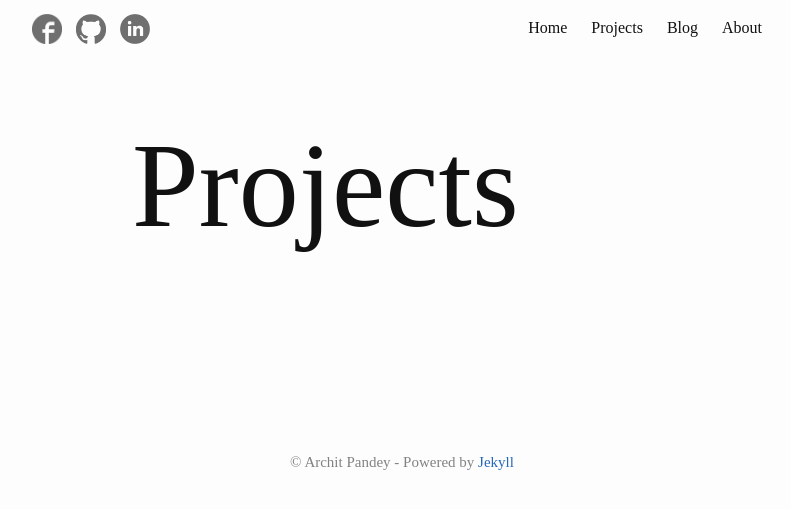
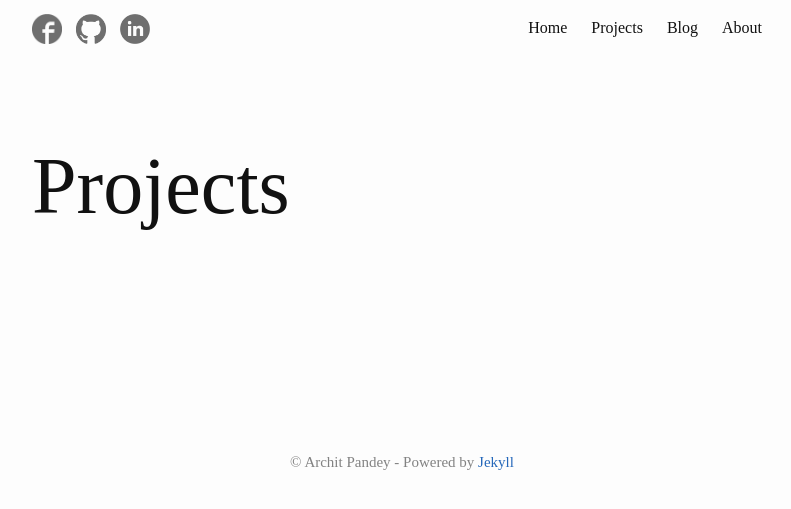
Before and after one commit to marqueslu/archit-p.github.io, a Jekyll site: the page built from _pages/projects.md, in a window 1280 px wide. Shown: the top 509 px of the page, without its empty margins (238-1029 px from the left). Built offline with Jekyll 4.4.1, drawn with Linux system fonts in a browser that asks for light colours.

Commit message:
Changed font-size for page-heading, and some formatting

```diff
--- a/_includes/head.html
+++ b/_includes/head.html
@@ -1,69 +1,5 @@
 <head>
   <meta charset="utf-8">
-  <meta http-equiv="X-UA-Compatible" content="IE=edge">
-  <meta name="viewport" content="width=device-width, initial-scale=1">
-
-  {% assign title = page.title | default: site.title | escape %}
-  {% assign canonical = page.url | replace:'index.html','' | absolute_url %}
-  {% assign description = page.description | default: page.excerpt | default: site.description | strip_html | normalize_whitespace | escape %}
-  <title>{{ title }}</title>
-  <meta name="description" content="{{ description }}">
-  {% if page.keywords %}
-    {% if page.keywords.first %}
-      {% assign keywords = page.keywords | join: ',' %}
-    {% else %}
-      {% assign keywords = page.keywords %}
-    {% endif %}
-    <meta name="keywords" content="{{ keywords }}">
-  {% endif %}
-
-  <link rel="stylesheet" href="{{ "/assets/main.css" | relative_url }}">
-  <link rel="canonical" href="{{ canonical }}">
-  {% assign feed_path = "/feed.xml" %}
-  {% if site.feed and site.feed.path %}
-    {% assign feed_path = site.feed.path %}
-  {% endif %}
-  <link rel="alternate" type="application/rss+xml" title="{{ site.title | escape }}" href="{{ feed_path | absolute_url }}">
-
-  {% if site.facebook_app_id %}
-    <meta property="fb:admins" content="{{ site.facebook_app_id }}">
-    <meta property="og:title" content="{{ title }}">
-    <meta property="og:site_name" content="{{ site.title | escape }}">
-    <meta property="og:url" content="{{ canonical }}">
-    <meta property="og:description" content="{{ description }}">
-    {% if site.facebook_page %}<meta property="article:author" content="{{ site.facebook_page }}">{% endif %}
-    {% if page.facebook.image %}
-      <meta property="og:image" content="{{ page.facebook.image }}">
-    {% elsif site.facebook_image %}
-      <meta property="og:image" content="{{ site.facebook_image }}">
-    {% endif %}
-  {% endif %}
-  <meta name="twitter:card" content="{{ page.twitter_card.type | default: "summary" }}">
-  {% if site.twitter_username %}<meta name="twitter:site" content="{{ site.twitter_username }}">{% endif %}
-  <meta name="twitter:title" content="{{ title | truncate: 70 }}">
-  <meta name="twitter:description" content="{{ description | truncate: 200 }}">
-  {% if page.twitter_card.creator %}
-    <meta name="twitter:creator" content="{{ page.twitter_card.creator }}">
-  {% elsif site.twitter_username %}
-    <meta name="twitter:creator" content="{{ site.twitter_username }}">
-  {% endif %}
-  {% if page.twitter_card.image %}
-    {% if page.twitter_card.type == 'gallery' %}
-      <meta name="twitter:image0" content="{{ page.twitter_card.image }}">
-      <meta name="twitter:image1" content="{{ page.twitter_card.image1 }}">
-      <meta name="twitter:image2" content="{{ page.twitter_card.image2 }}">
-      <meta name="twitter:image3" content="{{ page.twitter_card.image3 }}">
-    {% else %}
-      <meta name="twitter:image:src" content="{{ page.twitter_card.image }}">
-      {% if page.twitter_card.type == 'photo' %}
-        {% if page.twitter_card.width %}<meta name="twitter:image:width" content="{{ page.twitter_card.width }}">{% endif %}
-        {% if page.twitter_card.height %}<meta name="twitter:image:height" content="{{ page.twitter_card.height }}">{% endif %}
-      {% endif %}
-    {% endif %}
-  {% elsif site.twitter_image %}
-    <meta name="twitter:image:src" content="{{ site.twitter_image }}">
-  {% endif %}
-
-  {% include fonts.html %}
-  {% include google_analytics.html %}
+  <title>{{ page.title }}</title>
+  <link rel="stylesheet" href="{{ 'assets/main.css' | relative_url }}">
 </head>
--- a/_layouts/page.html
+++ b/_layouts/page.html
@@ -3,7 +3,6 @@ layout: default
 ---
 
 <article class="page">
-
   <header class="page-header">
     <h1 class="page-title">{{ page.title | escape }}</h1>
   </header>
@@ -11,5 +10,4 @@ layout: default
   <div class="page-content">
     {{ content }}
   </div>
-
 </article>
--- a/_sass/kali/_base.scss
+++ b/_sass/kali/_base.scss
@@ -66,7 +66,7 @@ figcaption {
  * Lists
  */
 ul, ol {
-  margin-left: $spacing-unit;
+  margin-left: 0;
 }
 
 li {
--- a/_sass/kali/_layout.scss
+++ b/_sass/kali/_layout.scss
@@ -87,20 +87,22 @@
 }
 
 .page-title {
-  font-size: 120px;
-  margin-left: 100px;
+  font-size: 500%;
   position: relative;
+  clear: left;
   top: 50%;
   transform: translateY(-50%);
 }
 
 .page-header {
   margin-bottom: $spacing-unit;
+  margin-left: auto;
 }
 
 .post-list {
-  margin-left: 100px;
+  clear: left;
   list-style: none;
+  margin-left: auto;
 
   .post-link:hover {
     text-decoration: none;
@@ -109,7 +111,6 @@
 
   > li {
     margin-bottom: $spacing-unit * 2;
-
     &:not(:first-child) {
       border-top: 4px solid $grey-color-light;
       padding-top: $spacing-unit * 2;
--- a/feed.xml
+++ /dev/null
@@ -1,3 +0,0 @@
----
-layout: feed
----
```
Also changed, not shown: _includes/pagination.html (deleted, +0 -11 lines), _layouts/feed.xml (deleted, +0 -92 lines), blog/_posts/2017-09-25-getting-started-with-gui.md (+2 -2 lines), 7 other files.
